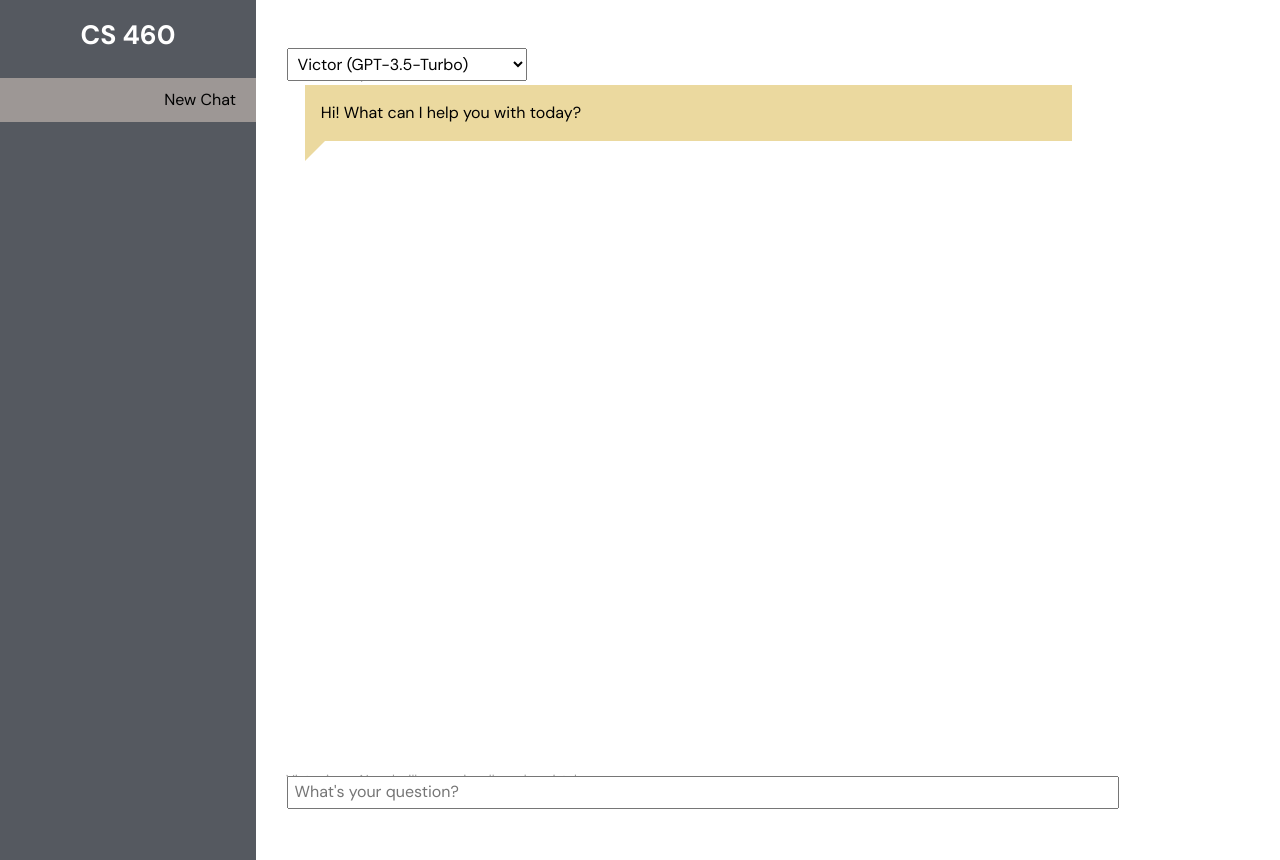
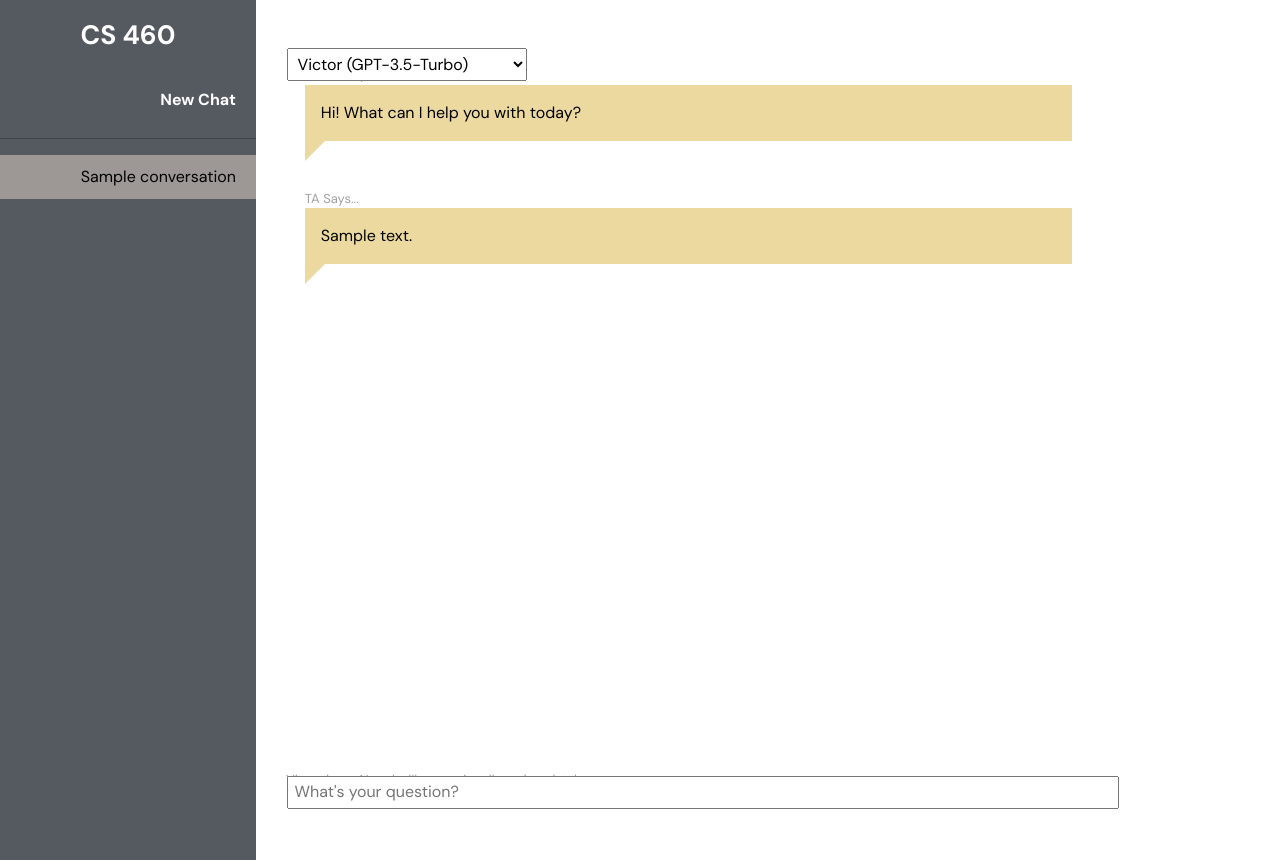
Before and after one commit to aaronvancuren/ChatbotTeachingAssistant, a FastAPI app: template frontend/templates/chat.html in a window 1280 px wide; the page is wider, and only the part inside the window is pictured. Shown: the part 48-908 px from the top of that part. Run offline with FastAPI, Linux system fonts and the light colour scheme; the template is opened without the code that fills it: most values are stand-ins (such as "Sample title", 1, 10 or a date in 2020); parts of the project's set-up code (start-up, migrations or seed data) failed here and were passed over.

Commit message:
display updated to reflect changes correctly

```diff
--- a/frontend/templates/chat.html
+++ b/frontend/templates/chat.html
@@ -23,6 +23,27 @@
                         </div>
                     </div>
                 </div>
+                {% for dialogue in context.conversation_data.discussion %}
+                    {% if dialogue['role'] == 'user' %}
+                    <div class="talk-bubble right">
+                        <p class="text-from right">You asked...</p>
+                        <div class="tri-right btm-right student">
+                            <div class="talktext">
+                                <p>{{dialogue['content']}}</p>
+                            </div>
+                        </div>
+                    </div>
+                    {% else %}
+                    <div class="talk-bubble left">
+                        <p class="text-from left">TA Says...</p>
+                        <div class="tri-right btm-left teaching_assistant">
+                            <div class="talktext">
+                                <p>{{dialogue['content']}}</p>
+                            </div>
+                        </div>
+                    </div>
+                    {% endif %}
+                {% endfor %}
             </div>
             <br>
         </div>
@@ -33,7 +54,7 @@
             <select title="Select OpenAI Model" name="openai_model" id="openai_model" required onchange="updateDisclaimer()">
                 <option title="GPT 3.5 Turbo" value="gpt-3.5-turbo" selected>Victor (GPT-3.5-Turbo)</option>
                 <option title="GPT 4o Mini" value="gpt-4o-mini">John (GPT-4o-Mini)</option>
-                <option title="GPT 4o" value="gpt-4o">Hedy (GPT-4o)</option>
+                <option title="GPT 4o" value="chatgpt-4o-latest">Hedy (GPT-4o)</option>
                 <option title="GPT o1 (Preview)" value="o1-preview">Henrietta (o1-Preview)</option>
             </select>
             <input id="question" name="question" type="text" required placeholder="What's your question?"/><br>
--- a/frontend/templates/elements/Main_ClassCards.html
+++ b/frontend/templates/elements/Main_ClassCards.html
@@ -5,7 +5,7 @@
         <div class="card-body">
             <h5 class="card-title">{{class.name}}</h5>
             <p class="card-text">{{class.professor}}</p>
-            <a href="/chat?classID={{class.id}}" class="btn btn-outline-primary">Chat with the TA</a>
+            <a href="/chat?chatID={{context.conversation_list[0].id}}" class="btn btn-outline-primary">Chat with the TA</a>
         </div>
     </div>
     {% endfor %}
--- a/frontend/templates/elements/Sidebar_ChatOverview.html
+++ b/frontend/templates/elements/Sidebar_ChatOverview.html
@@ -2,7 +2,13 @@
     <div>
         <h1>CS 460</h1>
         <div class="chatList">
-            <a class="active">New Chat</a>
+            <a onclick="addChat()" id="addChat"></a>
+            <hr>
+            <div id="convos">
+                {% for conversation in context.conversation_list %}
+                    <a href="/chat?chatID={{conversation.id}}" class="{{  'active' if conversation.id == context.conversation_data.id else '' }}">{{conversation.name}}</a>
+                {% endfor %}
+            </div>
         </div>
     </div>
 </div>
```
